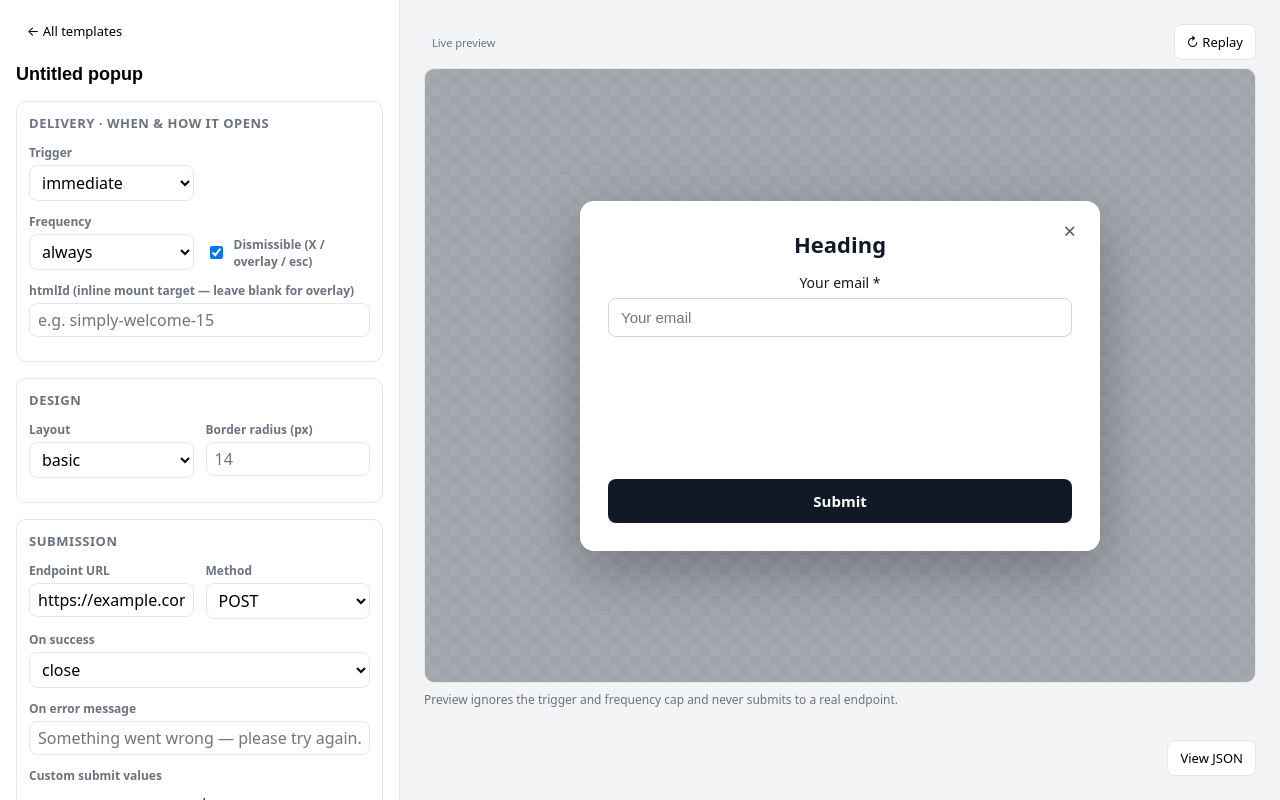
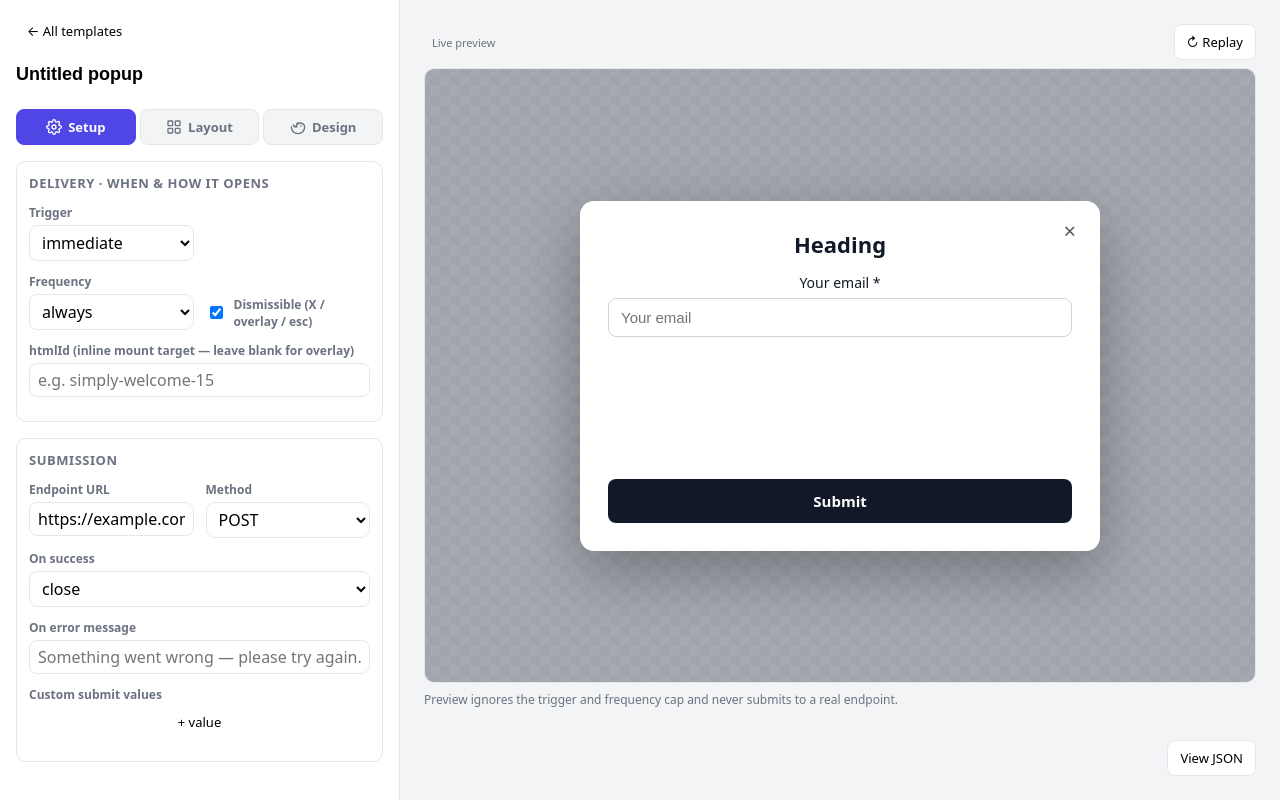
Before and after one commit to AGT-agent/popup-build-render, a React (Vite) app: page / in a window 1280 px wide. Both pictures are taken after a click on the button "+ New popup". Built offline with nearby package versions, Linux system fonts and the light colour scheme.

Commit message:
Implement tabbed navigation in EditingView and add DesignEditor component; enhance CSS for tab bar

```diff
--- a/src/builder/builder.css
+++ b/src/builder/builder.css
@@ -43,6 +43,25 @@ body { margin: 0; font-family: system-ui, -apple-system, Segoe UI, Roboto, sans-
   font-size: 18px; font-weight: 700; border: none; padding: 4px 0; background: transparent; width: 100%; margin-bottom: 12px;
 }
 .edit-menu .name-input:focus { outline: none; border-bottom: 2px solid var(--accent); }
+
+/* Fixed tab bar at the top of the menu */
+.tab-bar {
+  position: sticky; top: -16px; z-index: 5;
+  display: grid; grid-template-columns: repeat(3, 1fr); gap: 4px;
+  background: var(--panel); padding: 8px 0 12px;
+  margin: 0 0 4px;
+}
+.tab-bar .tab-btn {
+  display: flex; align-items: center; justify-content: center; gap: 6px;
+  padding: 8px 6px; font-size: 13px; font-weight: 600; color: var(--muted);
+  background: var(--bg); border: 1px solid var(--border); border-radius: 8px;
+}
+.tab-bar .tab-btn svg { flex-shrink: 0; }
+.tab-bar .tab-btn:hover { color: var(--text); border-color: #c7d2fe; }
+.tab-bar .tab-btn.active {
+  color: #fff; background: var(--accent); border-color: var(--accent);
+}
+.tab-bar .tab-btn.active:hover { color: #fff; filter: brightness(1.03); }
 
 .edit-display { padding: 24px; display: grid; grid-template-rows: 1fr auto; gap: 20px; min-height: 0; }
 .edit-display .display-preview { display: flex; flex-direction: column; gap: 10px; min-height: 0; }
--- a/src/builder/components/EditingView.tsx
+++ b/src/builder/components/EditingView.tsx
@@ -1,13 +1,54 @@
+import { useState } from 'react';
 import type { PopupModal } from '@schema';
 import { useBuilderStore } from '../store';
-import { SettingsEditor } from './SettingsEditor';
+import { SettingsEditor, DesignEditor } from './SettingsEditor';
 import { ContentItemsEditor } from './ContentItemsEditor';
 import { PreviewPane } from './PreviewPane';
 import { JsonPane } from './JsonPane';
 
+type Tab = 'setup' | 'layout' | 'design';
+
+const TABS: { id: Tab; label: string; icon: JSX.Element }[] = [
+  {
+    id: 'setup',
+    label: 'Setup',
+    icon: (
+      <svg viewBox="0 0 24 24" width="16" height="16" fill="none" stroke="currentColor" strokeWidth="2" strokeLinecap="round" strokeLinejoin="round" aria-hidden="true">
+        <circle cx="12" cy="12" r="3" />
+        <path d="M19.4 15a1.65 1.65 0 0 0 .33 1.82l.06.06a2 2 0 1 1-2.83 2.83l-.06-.06a1.65 1.65 0 0 0-1.82-.33 1.65 1.65 0 0 0-1 1.51V21a2 2 0 0 1-4 0v-.09A1.65 1.65 0 0 0 9 19.4a1.65 1.65 0 0 0-1.82.33l-.06.06a2 2 0 1 1-2.83-2.83l.06-.06a1.65 1.65 0 0 0 .33-1.82 1.65 1.65 0 0 0-1.51-1H3a2 2 0 0 1 0-4h.09A1.65 1.65 0 0 0 4.6 9a1.65 1.65 0 0 0-.33-1.82l-.06-.06a2 2 0 1 1 2.83-2.83l.06.06a1.65 1.65 0 0 0 1.82.33H9a1.65 1.65 0 0 0 1-1.51V3a2 2 0 0 1 4 0v.09a1.65 1.65 0 0 0 1 1.51 1.65 1.65 0 0 0 1.82-.33l.06-.06a2 2 0 1 1 2.83 2.83l-.06.06a1.65 1.65 0 0 0-.33 1.82V9a1.65 1.65 0 0 0 1.51 1H21a2 2 0 0 1 0 4h-.09a1.65 1.65 0 0 0-1.51 1z" />
+      </svg>
+    ),
+  },
+  {
+    id: 'layout',
+    label: 'Layout',
+    icon: (
+      <svg viewBox="0 0 24 24" width="16" height="16" fill="none" stroke="currentColor" strokeWidth="2" strokeLinecap="round" strokeLinejoin="round" aria-hidden="true">
+        <rect x="3" y="3" width="7" height="7" rx="1" />
+        <rect x="14" y="3" width="7" height="7" rx="1" />
+        <rect x="14" y="14" width="7" height="7" rx="1" />
+        <rect x="3" y="14" width="7" height="7" rx="1" />
+      </svg>
+    ),
+  },
+  {
+    id: 'design',
+    label: 'Design',
+    icon: (
+      <svg viewBox="0 0 24 24" width="16" height="16" fill="none" stroke="currentColor" strokeWidth="2" strokeLinecap="round" strokeLinejoin="round" aria-hidden="true">
+        <path d="M2 12a10 10 0 1 0 20 0c0-5.5-4.5-6-9-6-2 0-3 1-3 2.5S11.5 12 9 12s-4-1-4-3" />
+        <circle cx="7.5" cy="10.5" r="1.2" fill="currentColor" stroke="none" />
+        <circle cx="12" cy="7.5" r="1.2" fill="currentColor" stroke="none" />
+        <circle cx="16.5" cy="10.5" r="1.2" fill="currentColor" stroke="none" />
+      </svg>
+    ),
+  },
+];
+
 export function EditingView({ popup }: { popup: PopupModal }) {
   const select = useBuilderStore((s) => s.select);
   const updatePopup = useBuilderStore((s) => s.updatePopup);
+  const [tab, setTab] = useState<Tab>('setup');
 
   const patch = (p: Partial<PopupModal>) => updatePopup(popup.id, p);
 
@@ -21,8 +62,26 @@ export function EditingView({ popup }: { popup: PopupModal }) {
           value={popup.name}
           onChange={(e) => patch({ name: e.target.value })}
         />
-        <SettingsEditor popup={popup} onChange={patch} />
-        <ContentItemsEditor popup={popup} onChange={patch} />
+
+        {/* Fixed tab bar */}
+        <div className="tab-bar">
+          {TABS.map((t) => (
+            <button
+              key={t.id}
+              className={`tab-btn${tab === t.id ? ' active' : ''}`}
+              onClick={() => setTab(t.id)}
+            >
+              {t.icon}
+              <span>{t.label}</span>
+            </button>
+          ))}
+        </div>
+
+        <div className="tab-panel">
+          {tab === 'setup' && <SettingsEditor popup={popup} onChange={patch} />}
+          {tab === 'layout' && <ContentItemsEditor popup={popup} onChange={patch} />}
+          {tab === 'design' && <DesignEditor popup={popup} onChange={patch} />}
+        </div>
       </div>
 
       {/* Big display on the right */}
--- a/src/builder/components/SettingsEditor.tsx
+++ b/src/builder/components/SettingsEditor.tsx
@@ -18,6 +18,7 @@ interface Props {
 const TRIGGER_TYPES: PopupTrigger['type'][] = ['immediate', 'delay', 'scroll', 'exitIntent'];
 const SUCCESS_TYPES: SubmitSuccess['type'][] = ['close', 'message', 'coupon', 'redirect'];
 
+/** Delivery + Submission — the "Settings" tab. */
 export function SettingsEditor({ popup, onChange }: Props) {
   const setTrigger = (type: PopupTrigger['type']) => {
     let next: PopupTrigger;
@@ -95,39 +96,6 @@ export function SettingsEditor({ popup, onChange }: Props) {
         </div>
       </div>
 
-      {/* --- Design (renderer) --- */}
-      <div className="section">
-        <h3>Design</h3>
-        <div className="field-grid">
-          <div className="field-row">
-            <label>Layout</label>
-            <select value={popup.design} onChange={(e) => onChange({ design: e.target.value as PopupDesign })}>
-              {DESIGNS.map((d) => <option key={d} value={d}>{d}</option>)}
-            </select>
-          </div>
-          <div className="field-row">
-            <label>Border radius (px)</label>
-            <input
-              type="number"
-              min={0}
-              placeholder="14"
-              value={popup.borderRadius ?? ''}
-              onChange={(e) => onChange({ borderRadius: e.target.value === '' ? undefined : Number(e.target.value) })}
-            />
-          </div>
-          {designUsesImage(popup.design) && (
-            <div className="field-row">
-              <label>Image URL</label>
-              <input
-                type="url"
-                value={popup.imageUrl ?? ''}
-                onChange={(e) => onChange({ imageUrl: e.target.value || undefined })}
-              />
-            </div>
-          )}
-        </div>
-      </div>
-
       {/* --- Submission --- */}
       <div className="section">
         <h3>Submission</h3>
@@ -172,6 +140,43 @@ export function SettingsEditor({ popup, onChange }: Props) {
         />
       </div>
     </>
+  );
+}
+
+/** Layout / appearance — the "Design" tab. */
+export function DesignEditor({ popup, onChange }: Props) {
+  return (
+    <div className="section">
+      <h3>Design</h3>
+      <div className="field-grid">
+        <div className="field-row">
+          <label>Layout</label>
+          <select value={popup.design} onChange={(e) => onChange({ design: e.target.value as PopupDesign })}>
+            {DESIGNS.map((d) => <option key={d} value={d}>{d}</option>)}
+          </select>
+        </div>
+        <div className="field-row">
+          <label>Border radius (px)</label>
+          <input
+            type="number"
+            min={0}
+            placeholder="14"
+            value={popup.borderRadius ?? ''}
+            onChange={(e) => onChange({ borderRadius: e.target.value === '' ? undefined : Number(e.target.value) })}
+          />
+        </div>
+        {designUsesImage(popup.design) && (
+          <div className="field-row">
+            <label>Image URL</label>
+            <input
+              type="url"
+              value={popup.imageUrl ?? ''}
+              onChange={(e) => onChange({ imageUrl: e.target.value || undefined })}
+            />
+          </div>
+        )}
+      </div>
+    </div>
   );
 }
 
```
Also changed, not shown: 1 other file (tests, documents, lock files or other folders).
